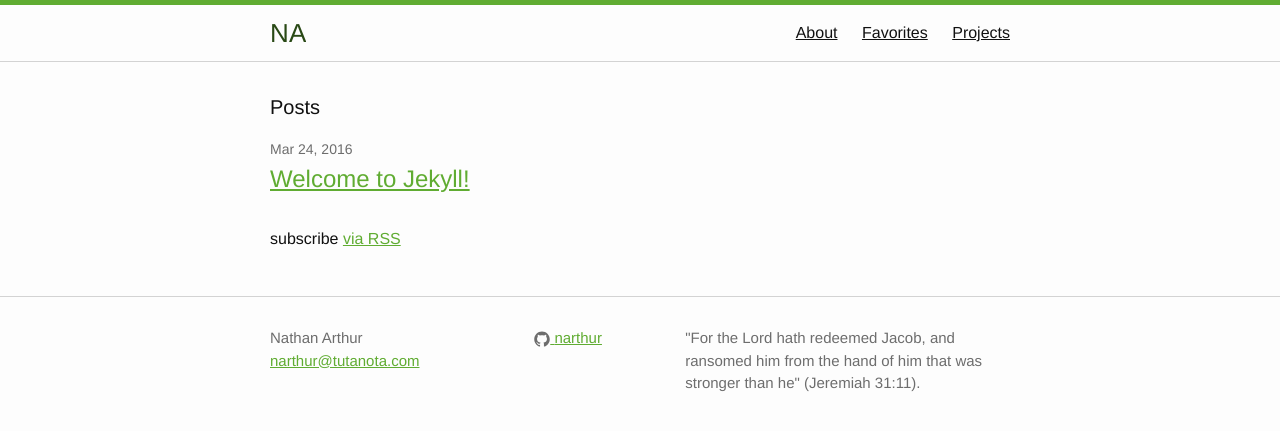
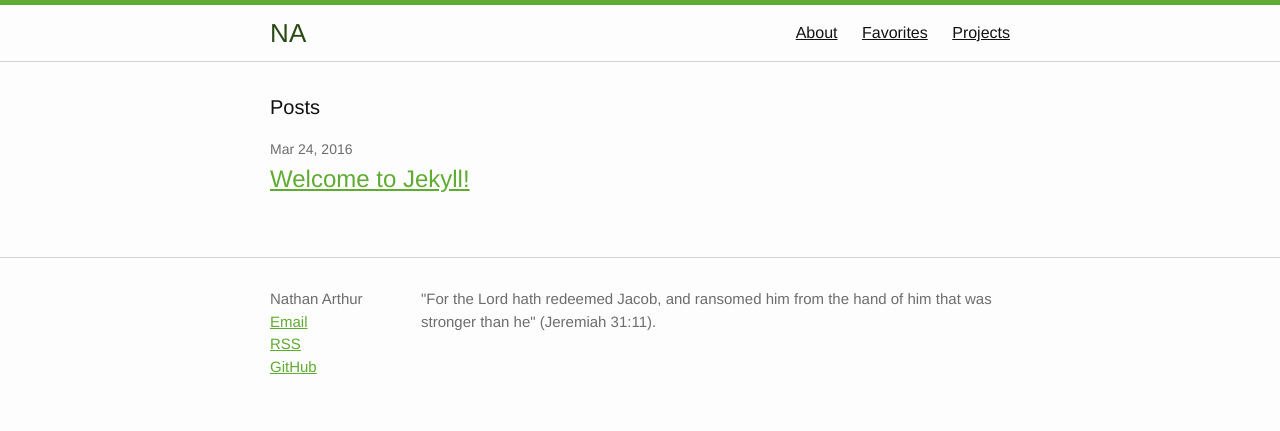
Before and after one commit to narthur/narthur.github.io, a Jekyll site: the page built from index.html, in a window 1280 px wide. Shown: the top 431 px of the page. Built offline with Jekyll 4.4.1, drawn with Linux system fonts in a browser that asks for light colours.

Commit message:
Simplify footer

```diff
--- a/_includes/footer.html
+++ b/_includes/footer.html
@@ -8,27 +8,15 @@
       <div class="footer-col footer-col-1">
         <ul class="contact-list">
           <li>{{ site.title }}</li>
-          <li><a href="mailto:{{ site.email }}">{{ site.email }}</a></li>
+          <li><a href="mailto:{{ site.email }}">Email</a></li>
+          <li class="rss-subscribe"><a href="{{ "/feed.xml" | prepend: site.baseurl }}">RSS</a></li>
+          {% if site.github_username %}
+          <li><a href="https://github.com/{{ include.username }}">GitHub</a></li>
+          {% endif %}
         </ul>
       </div>
 
       <div class="footer-col footer-col-2">
-        <ul class="social-media-list">
-          {% if site.github_username %}
-          <li>
-            {% include icon-github.html username=site.github_username %}
-          </li>
-          {% endif %}
-
-          {% if site.twitter_username %}
-          <li>
-            {% include icon-twitter.html username=site.twitter_username %}
-          </li>
-          {% endif %}
-        </ul>
-      </div>
-
-      <div class="footer-col footer-col-3">
         <p>{{ site.description }}</p>
       </div>
     </div>
--- a/_sass/_layout.scss
+++ b/_sass/_layout.scss
@@ -147,13 +147,13 @@
 }
 
 .footer-col-1 {
-    width: -webkit-calc(35% - (#{$spacing-unit} / 2));
-    width:         calc(35% - (#{$spacing-unit} / 2));
+    width: -webkit-calc(20% - (#{$spacing-unit} / 2));
+    width:         calc(20% - (#{$spacing-unit} / 2));
 }
 
 .footer-col-2 {
-    width: -webkit-calc(20% - (#{$spacing-unit} / 2));
-    width:         calc(20% - (#{$spacing-unit} / 2));
+    width: -webkit-calc(80% - (#{$spacing-unit} / 2));
+    width:         calc(80% - (#{$spacing-unit} / 2));
 }
 
 .footer-col-3 {
--- a/index.html
+++ b/index.html
@@ -18,6 +18,4 @@ layout: default
     {% endfor %}
   </ul>
 
-  <p class="rss-subscribe">subscribe <a href="{{ "/feed.xml" | prepend: site.baseurl }}">via RSS</a></p>
-
 </div>
```
